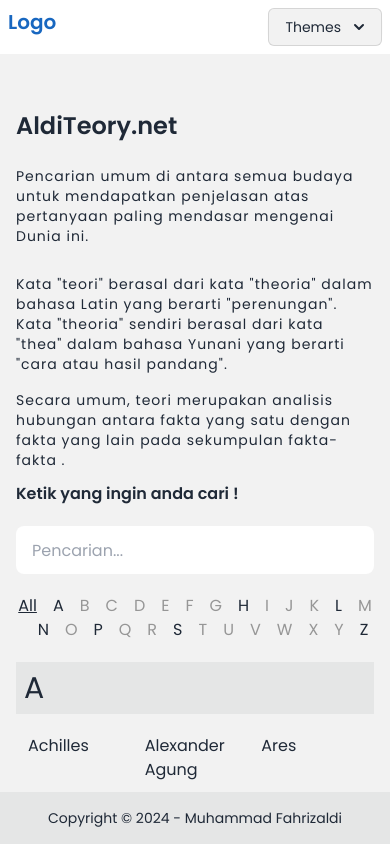
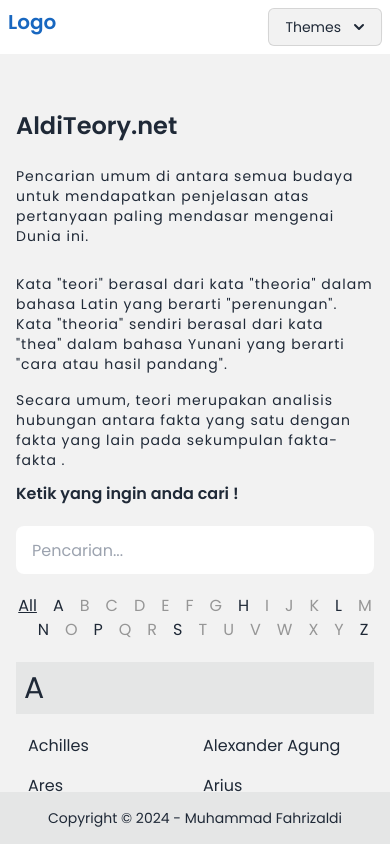
Before and after one commit to aldmf26/portnuxt, a Nuxt app: page /mitologi in a window 390 px wide. Shown: the top 844 px of the page. Built offline with nearby package versions, Linux system fonts and the light colour scheme.

Commit message:
update cols

```diff
--- a/components/formMitologi.vue
+++ b/components/formMitologi.vue
@@ -17,7 +17,7 @@
         <div
             v-if="groupedData[letter] && groupedData[letter].length > 0 && filteredTitles[letter].length > 0 && (selectedLetter === letter || selectedLetter === '')">
             <h5 class="text-3xl bg-base-300 py-2 px-2 mt-5">{{ letter }}</h5>
-            <div class="grid grid-cols-3 gap-4 py-5 px-3">
+            <div class="grid grid-cols-2 md:grid-cols-3 gap-4 py-5 px-3">
                 <div v-for="title in filteredTitles[letter]" :key="title">
                     <div>
                         <a href="" class="hover:underline hover:text-info">{{ title }}</a>
```
